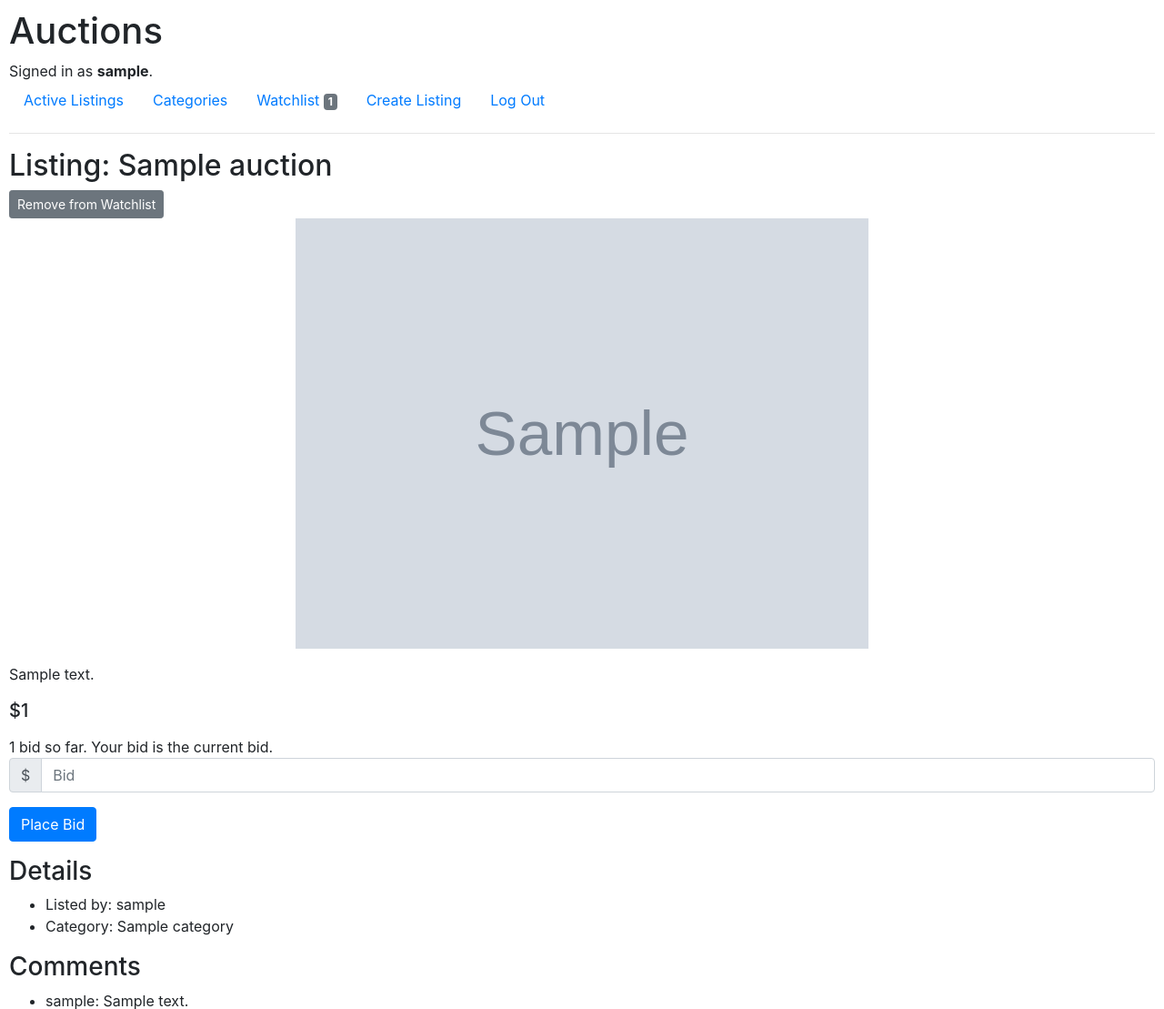
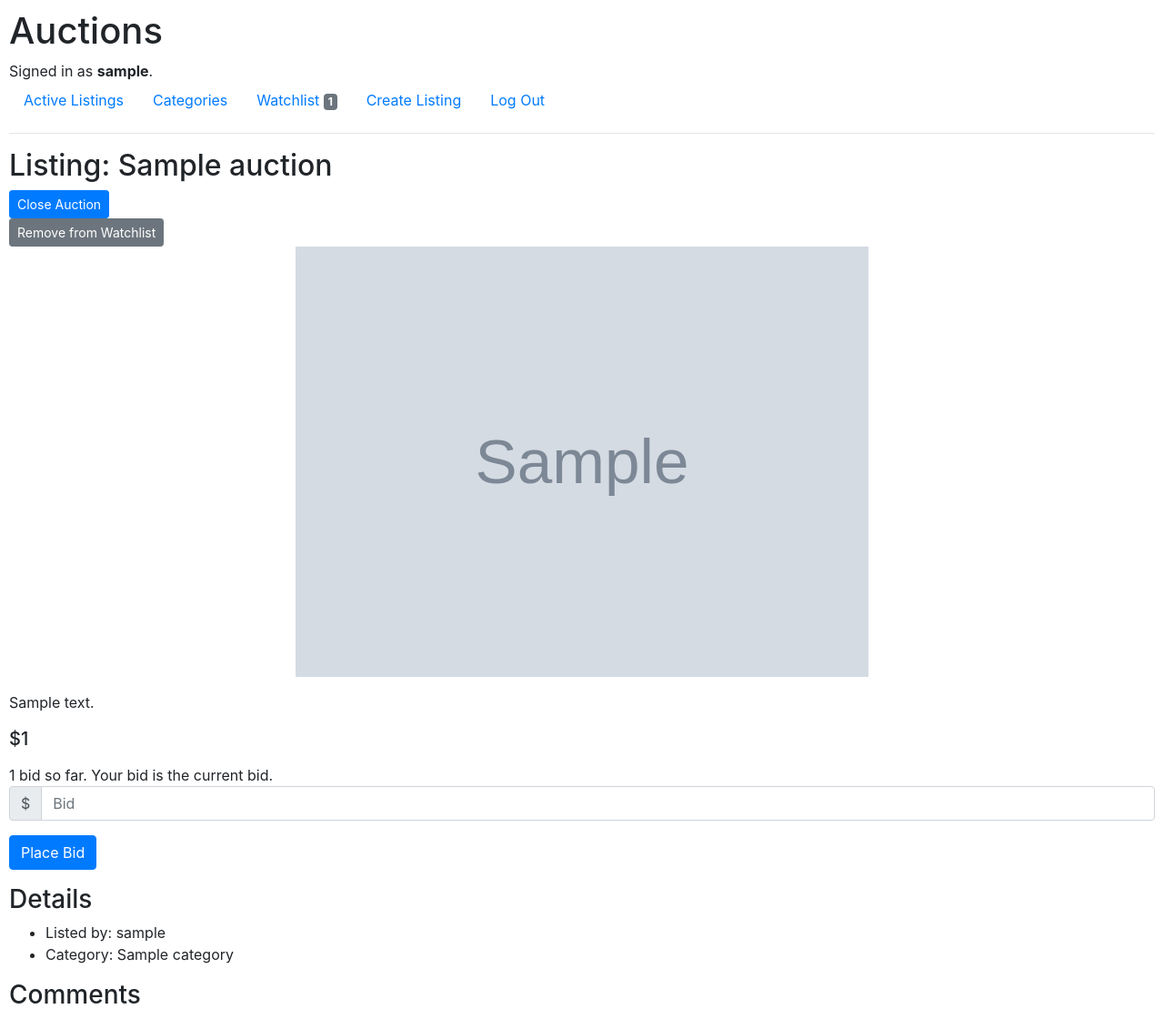
Before and after one commit to assafam/cs50w, a Django app: page /1 in a window 1280 px wide. Shown: the top 1109 px of the page at 91% size. Run offline with Django 3.2, Linux system fonts and the light colour scheme; a user stored in the database is signed in; tables that the repository leaves empty hold one stand-in row (values such as "Sample post"); grey boxes marked "Sample" are stand-in pictures; some libraries are stand-ins or nearby versions.

Commit message:
Add close auction

```diff
--- a/commerce/auctions/templates/auctions/listing.html
+++ b/commerce/auctions/templates/auctions/listing.html
@@ -4,6 +4,12 @@
 {% block body %}
     <h2>Listing: {{ auction.title }}</h2>
     {% if user.is_authenticated %}
+        {% if can_close %}
+            <form action="{% url 'close' auction.id %}" method="post">
+                {% csrf_token %}
+                <input class="btn btn-sm btn-primary" type="submit" value="Close Auction">
+            </form>
+        {% endif %}
         {% if not is_watched %}
             <form action="{% url 'watch' auction.id %}" method="post">
                 {% csrf_token %}
@@ -26,7 +32,11 @@
     <div>
         {{ num_bids }} bid{{ num_bids|pluralize }} so far.
         {% if current_bid %}
-            Your bid is the current bid.
+            {% if auction.active %}
+                Your bid is the current bid.
+            {% else %}
+                You have won the auction.
+            {% endif %}
         {% endif %}
     </div>
     {% if form.non_field_errors %}
--- a/commerce/auctions/urls.py
+++ b/commerce/auctions/urls.py
@@ -13,4 +13,5 @@ urlpatterns = [
     path("<int:auction_id>", views.listing, name="listing"),
     path("<int:auction_id>/watch", views.watch, name="watch"),
     path("<int:auction_id>/unwatch", views.unwatch, name="unwatch"),
+    path("<int:auction_id>/close", views.close, name="close"),
 ]
--- a/commerce/auctions/views.py
+++ b/commerce/auctions/views.py
@@ -36,6 +36,7 @@ def listing(request, auction_id):
         context["watched_items"] = request.user.auction_watchlist.count()
         context["is_watched"] = auction.watchers.filter(pk=request.user.id).exists()
         context["current_bid"] = auction.bids.exists() and util.get_winning_bid(auction).user == request.user
+        context["can_close"] = auction.active and auction.created_by == request.user
 
     if request.method == "POST" and request.user.is_authenticated:
         bid = Bid(auction=auction, user=request.user)
@@ -86,6 +87,20 @@ def unwatch(request, auction_id):
         else:
             return HttpResponseBadRequest("Bad request: user is not in watchlist")
         return HttpResponseRedirect(reverse("listing", args=[auction_id]))
+
+@login_required
+def close(request, auction_id):
+    if request.method == "POST":
+        try:
+            auction = Auction.objects.get(pk=auction_id)
+        except Auction.DoesNotExist:
+            return HttpResponseBadRequest("Bad request: auction does not exist")
+        if auction.created_by == request.user:
+            auction.active = False
+            auction.save()
+        else:
+            return HttpResponseBadRequest("Bad request: close request by a user different than creator")
+    return HttpResponseRedirect(reverse("listing", args=[auction_id]))
 
 @login_required()
 def create(request):
```
